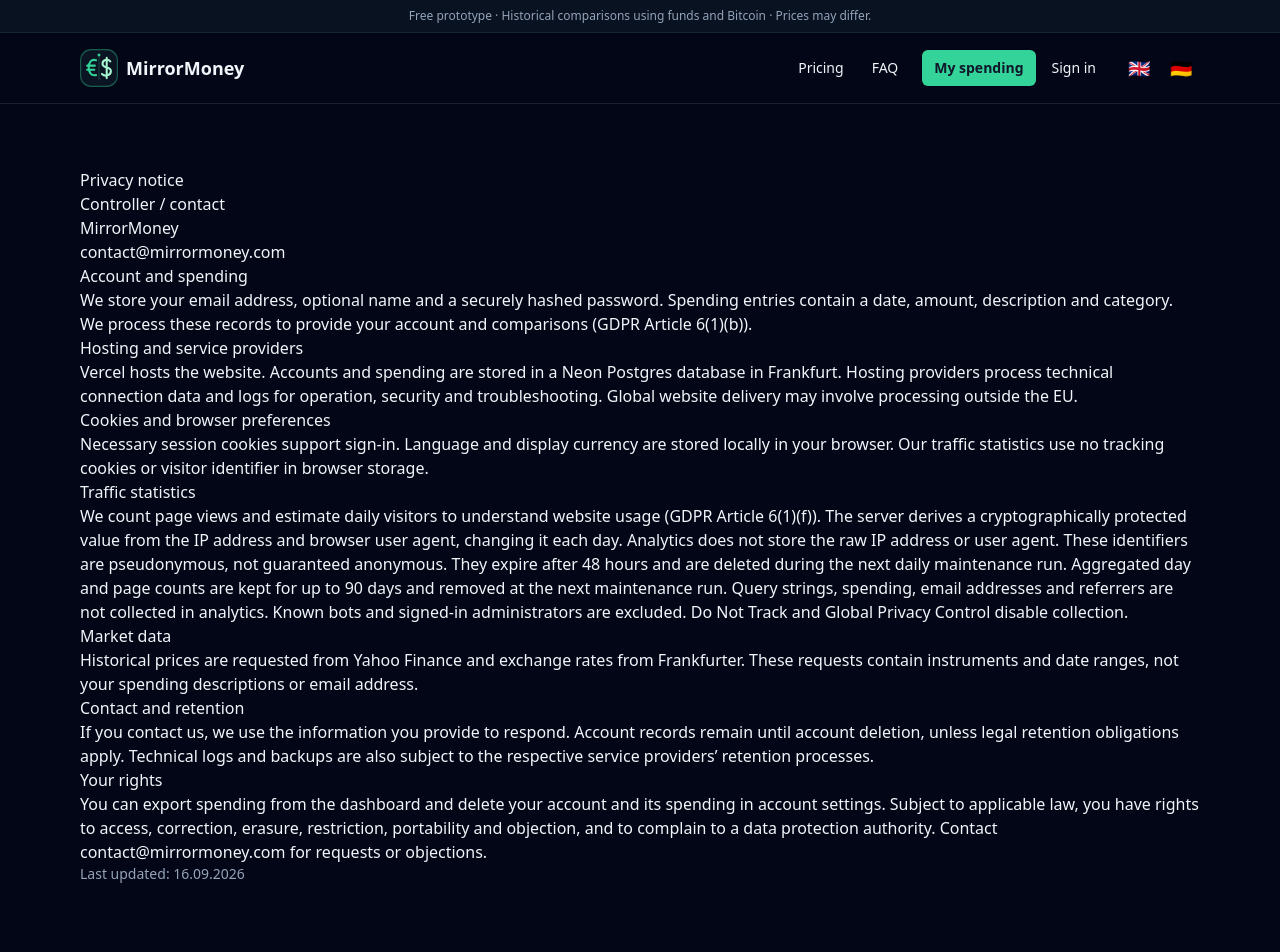
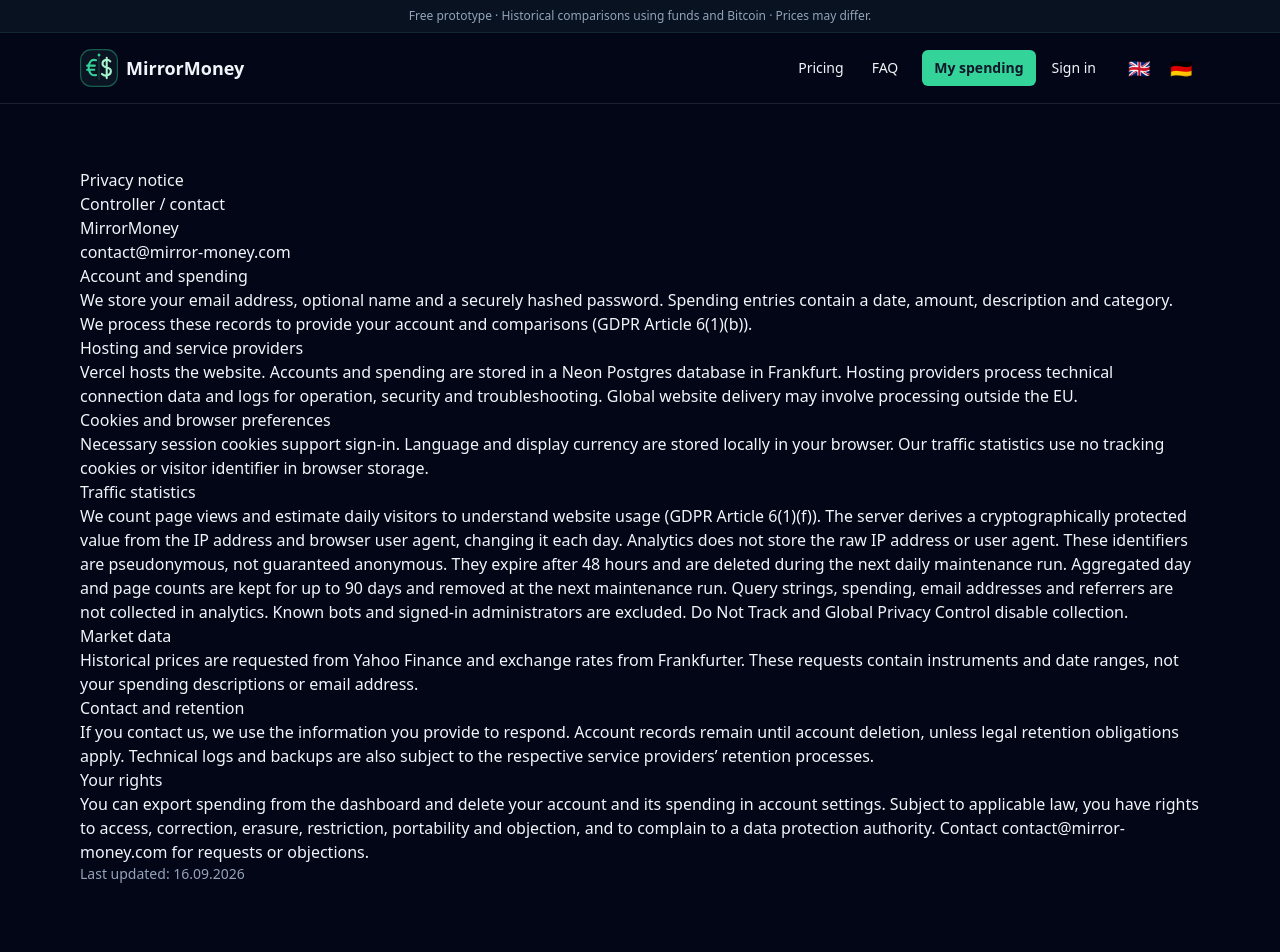
Before and after one commit to Mirrormoney/money-mirror-landing, a Next.js app: page /datenschutz in a window 1280 px wide. Shown: the top 952 px of the page. Built offline with nearby package versions, Linux system fonts and the light colour scheme; no server answers.

Commit message:
Correct contact email to contact@mirror-money.com

```diff
--- a/app/api/reset-password/route.ts
+++ b/app/api/reset-password/route.ts
@@ -22,7 +22,7 @@ export async function POST(request: Request) {
       })
       return NextResponse.json({ ok: true })
     }
-    if (!process.env.EMAIL_SERVER || !process.env.EMAIL_FROM || !process.env.NEXTAUTH_URL) throw new ApiError('Email recovery is not available yet. Please contact contact@mirrormoney.com for help.', 503)
+    if (!process.env.EMAIL_SERVER || !process.env.EMAIL_FROM || !process.env.NEXTAUTH_URL) throw new ApiError('Email recovery is not available yet. Please contact contact@mirror-money.com for help.', 503)
     const email = typeof body.email === 'string' ? body.email.trim().toLowerCase() : ''
     if (!/^[^\s@]+@[^\s@]+\.[^\s@]+$/.test(email) || email.length > 254) throw new ApiError('Enter a valid email address.')
     await limit(`reset-email:${email}`, 3, 3600)
--- a/app/datenschutz/page.tsx
+++ b/app/datenschutz/page.tsx
@@ -9,7 +9,7 @@ export default function Datenschutz() {
  ['Traffic-Statistik', 'Wir zählen Seitenaufrufe und schätzen tägliche Besucher, um die Nutzung der Website zu verstehen (Art. 6 Abs. 1 lit. f DSGVO). Der Server bildet aus IP-Adresse und Browserkennung einen täglich wechselnden, kryptografisch geschützten Wert. Die Statistik speichert weder die rohe IP-Adresse noch die Browserkennung. Diese Werte sind pseudonym, nicht garantiert anonym. Sie laufen nach 48 Stunden ab und werden beim nächsten täglichen Wartungslauf gelöscht. Aggregierte Tages- und Seitenzahlen werden bis zu 90 Tage gespeichert und beim nächsten Wartungslauf entfernt. Suchparameter, Ausgaben, E-Mail-Adressen und Referrer werden nicht in der Statistik erfasst. Bekannte Bots und angemeldete Administratoren werden ausgeschlossen. Do Not Track und Global Privacy Control deaktivieren die Erfassung.'],
  ['Marktdaten', 'Historische Kurse werden über Yahoo Finance, Wechselkurse über Frankfurter abgerufen. Übermittelt werden Instrumente und Zeiträume, nicht deine Ausgabenbeschreibungen oder deine E-Mail-Adresse.'],
  ['Kontakt und Speicherdauer', 'Wenn du uns kontaktierst, verwenden wir deine Angaben zur Bearbeitung der Anfrage. Kontodaten bleiben bis zur Kontolöschung gespeichert, soweit keine gesetzlichen Aufbewahrungspflichten entgegenstehen. Technische Protokolle und Backups unterliegen zusätzlich den Aufbewahrungsprozessen der jeweiligen Dienstleister.'],
- ['Deine Rechte', 'Du kannst Ausgaben im Dashboard exportieren und dein Konto mit den zugehörigen Ausgaben in den Kontoeinstellungen löschen. Nach den gesetzlichen Voraussetzungen hast du Rechte auf Auskunft, Berichtigung, Löschung, Einschränkung, Datenübertragbarkeit und Widerspruch sowie das Recht, dich bei einer Datenschutzaufsichtsbehörde zu beschweren. Für Anfragen und Widersprüche kontaktiere contact@mirrormoney.com.']
+ ['Deine Rechte', 'Du kannst Ausgaben im Dashboard exportieren und dein Konto mit den zugehörigen Ausgaben in den Kontoeinstellungen löschen. Nach den gesetzlichen Voraussetzungen hast du Rechte auf Auskunft, Berichtigung, Löschung, Einschränkung, Datenübertragbarkeit und Widerspruch sowie das Recht, dich bei einer Datenschutzaufsichtsbehörde zu beschweren. Für Anfragen und Widersprüche kontaktiere contact@mirror-money.com.']
  ] : [
  ['Account and spending', 'We store your email address, optional name and a securely hashed password. Spending entries contain a date, amount, description and category. We process these records to provide your account and comparisons (GDPR Article 6(1)(b)).'],
  ['Hosting and service providers', 'Vercel hosts the website. Accounts and spending are stored in a Neon Postgres database in Frankfurt. Hosting providers process technical connection data and logs for operation, security and troubleshooting. Global website delivery may involve processing outside the EU.'],
@@ -17,7 +17,7 @@ export default function Datenschutz() {
  ['Traffic statistics', 'We count page views and estimate daily visitors to understand website usage (GDPR Article 6(1)(f)). The server derives a cryptographically protected value from the IP address and browser user agent, changing it each day. Analytics does not store the raw IP address or user agent. These identifiers are pseudonymous, not guaranteed anonymous. They expire after 48 hours and are deleted during the next daily maintenance run. Aggregated day and page counts are kept for up to 90 days and removed at the next maintenance run. Query strings, spending, email addresses and referrers are not collected in analytics. Known bots and signed-in administrators are excluded. Do Not Track and Global Privacy Control disable collection.'],
  ['Market data', 'Historical prices are requested from Yahoo Finance and exchange rates from Frankfurter. These requests contain instruments and date ranges, not your spending descriptions or email address.'],
  ['Contact and retention', 'If you contact us, we use the information you provide to respond. Account records remain until account deletion, unless legal retention obligations apply. Technical logs and backups are also subject to the respective service providers’ retention processes.'],
- ['Your rights', 'You can export spending from the dashboard and delete your account and its spending in account settings. Subject to applicable law, you have rights to access, correction, erasure, restriction, portability and objection, and to complain to a data protection authority. Contact contact@mirrormoney.com for requests or objections.']
+ ['Your rights', 'You can export spending from the dashboard and delete your account and its spending in account settings. Subject to applicable law, you have rights to access, correction, erasure, restriction, portability and objection, and to complain to a data protection authority. Contact contact@mirror-money.com for requests or objections.']
  ]
- return <section className="container py-16 prose prose-invert max-w-none"><h1>{de ? 'Datenschutzhinweise' : 'Privacy notice'}</h1><h2>{de ? 'Verantwortlicher / Kontakt' : 'Controller / contact'}</h2><p>MirrorMoney<br/><a href="mailto:contact@mirrormoney.com">contact@mirrormoney.com</a></p>{sections.map(([title,text]) => <div key={title}><h2>{title}</h2><p>{text}</p></div>)}<p className="text-sm text-slate-400">{de ? 'Stand' : 'Last updated'}: 16.09.2026</p></section>
+ return <section className="container py-16 prose prose-invert max-w-none"><h1>{de ? 'Datenschutzhinweise' : 'Privacy notice'}</h1><h2>{de ? 'Verantwortlicher / Kontakt' : 'Controller / contact'}</h2><p>MirrorMoney<br/><a href="mailto:contact@mirror-money.com">contact@mirror-money.com</a></p>{sections.map(([title,text]) => <div key={title}><h2>{title}</h2><p>{text}</p></div>)}<p className="text-sm text-slate-400">{de ? 'Stand' : 'Last updated'}: 16.09.2026</p></section>
 }
--- a/app/impressum/page.tsx
+++ b/app/impressum/page.tsx
@@ -5,7 +5,7 @@ export default function Impressum() {
  return <section className="container py-16 prose prose-invert max-w-none">
  <h1>{de ? 'Impressum' : 'Legal notice'}</h1>
  <h2>{de ? 'Dienstanbieter' : 'Service provider'}</h2>
- <p><strong>{de ? 'Name/Firma' : 'Name/company'}:</strong> MirrorMoney<br/><strong>E-Mail:</strong> <a href="mailto:contact@mirrormoney.com">contact@mirrormoney.com</a></p>
+ <p><strong>{de ? 'Name/Firma' : 'Name/company'}:</strong> MirrorMoney<br/><strong>E-Mail:</strong> <a href="mailto:contact@mirror-money.com">contact@mirror-money.com</a></p>
  <h2>{de ? 'Haftung für Inhalte' : 'Responsibility for content'}</h2>
  <p>{de ? 'Wir sind für eigene Inhalte nach den allgemeinen Gesetzen verantwortlich. Verpflichtungen zur Entfernung oder Sperrung der Nutzung von Informationen nach den allgemeinen Gesetzen bleiben unberührt.' : 'We are responsible for our own content under applicable law. Legal obligations to remove information or restrict its use remain unaffected.'}</p>
  <h2>{de ? 'Haftung für Links' : 'External links'}</h2>
--- a/components/Footer.tsx
+++ b/components/Footer.tsx
@@ -11,7 +11,7 @@ export default function Footer() {
           <a href="/impressum" className="hover:text-white">{t('impressum')}</a>
           <a href="/datenschutz" className="hover:text-white">{t('datenschutz')}</a>
           <a href="/anlageberatung" className="hover:text-white">{t('disclaimer')}</a>
-          <a href="mailto:contact@mirrormoney.com" className="hover:text-white">{t('contact')}</a>
+          <a href="mailto:contact@mirror-money.com" className="hover:text-white">{t('contact')}</a>
         </div>
       </div>
     </footer>
```
Also changed, not shown: app/pricing/page.tsx (+1 -1 lines).
